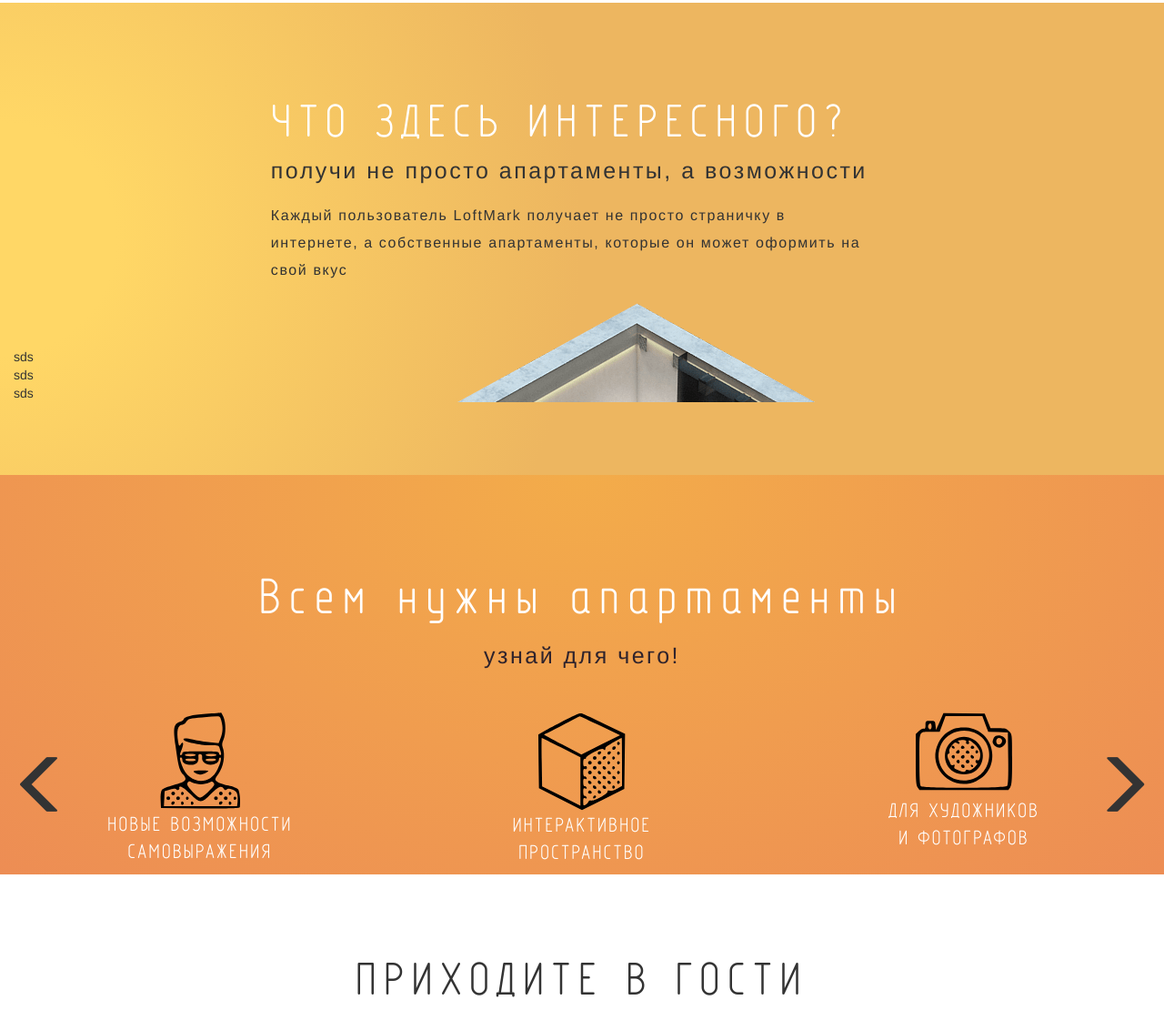
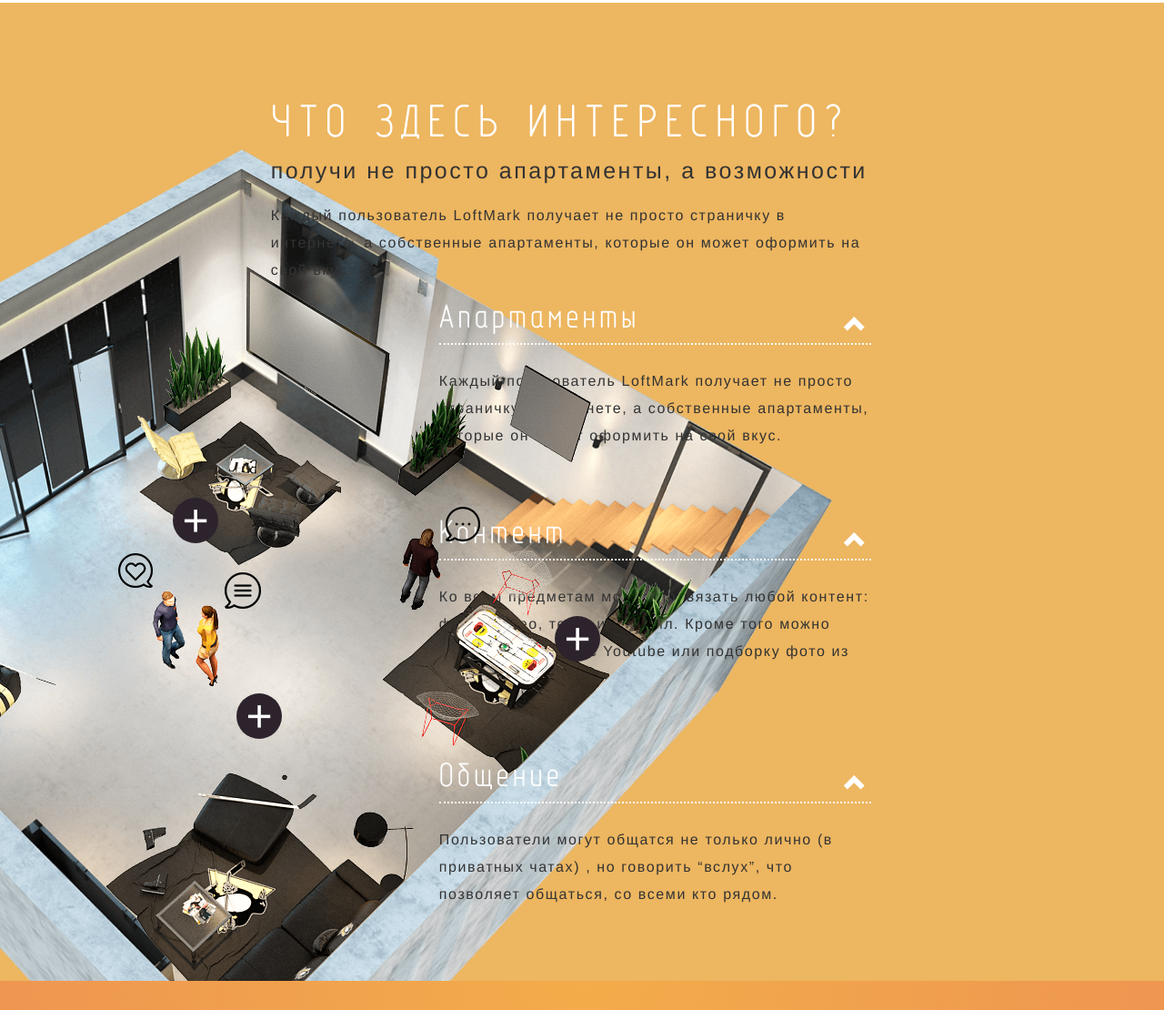
Before and after one commit to DenisKamensky/Tutmee, a website: page app/index.html in a window 1280 px wide. Shown: the part 1098-2208 px from the top of the page at 91% size. Drawn offline with Linux system fonts and the light colour scheme.

Commit message:
'apartments-back'

```diff
--- a/app/index.html
+++ b/app/index.html
@@ -174,15 +174,28 @@
 					<p class="room-heading__text">Каждый пользователь LoftMark получает не просто страничку в интернете, а собственные апартаменты, которые он может оформить на свой вкус</p>
 				</div>
 				<div class="room__visual visual">
-					<div class="visual__trigger"></div>
-					<div class="visual__trigger"></div>
-					<div class="visual__trigger"></div>
-					<div class="visual__external-img"><img src="" alt=""></div>
-					<div class="visual__external-img"><img src="" alt=""></div>
-					<div class="visual__external-img"><img src="" alt=""></div>
-					<div class="visual__text">sds</div>
-					<div class="visual__text">sds</div>
-					<div class="visual__text">sds</div>
+					<div class="visual__trigger visual__trigger_apartmens">+</div>
+					<div class="visual__trigger visual__trigger_content">+</div>
+					<div class="visual__trigger visual__trigger_social">+</div>
+					<div class="visual__external-img room__apartment-img"><img src="img/appartments-room.png"  alt=""></div>
+					<div class="visual__external-img room__content-img"><img src="img/room-content.png" alt=""></div>
+					<div class="visual__external-img room__social-img"><img src="img/social-room.png" alt=""></div>
+					<div class="visual__text visual-text">
+						<h3 class="visual-text__title">Апартаменты</h3>
+						<span class="glyphicon glyphicon-chevron-up visual-text__toggler" aria-hidden="true"></span>
+						<p class="visual-text__content">Каждый пользователь LoftMark получает не просто страничку в интернете, а собственные апартаменты, которые он может оформить на свой вкус.</p>
+					</div>
+					<div class="visual__text visual-text">
+						<h3 class="visual-text__title">Контент</h3>
+						<span class="glyphicon glyphicon-chevron-up visual-text__toggler" aria-hidden="true"></span>
+						<p class="visual-text__content">Ко всем предметам можно привязать любой контент: фото, видео, текст или файл. Кроме того можно подгружать видео с Youtube или подборку фото из Instagram.</p>
+					</div>
+					<div class="visual__text visual-text">
+						<h3 class="visual-text__title">Общение</h3>
+						<span class="glyphicon glyphicon-chevron-up visual-text__toggler" aria-hidden="true"></span>
+						<p class="visual-text__content">Пользователи могут общатся не только лично (в приватных чатах) , но говорить “вслух”, что позволяет общаться, со всеми кто рядом.</p>
+					</div>
+
 				</div>
 			</div>
 		</div>
--- a/app/main.sass
+++ b/app/main.sass
@@ -653,10 +653,19 @@ body
 	padding-top: 100px
 	padding-bottom: 80px
 	overflow: hidden
-	&__visual
-		background-image: url('../img/room-big.png')
-		background-repeat: no-repeat
-
+	background-image: url('../img/room-big.png')
+	background-repeat: no-repeat
+	background-size: 1320px
+	background-position: -405px 150px
+	&__apartment-img
+		left: -71px
+		bottom: -147px
+	&__content-img
+		left: 255px
+		top: -40px
+	&__social-img
+		left: 115px
+		top: 225px
 .room-heading
 		width: 660px
 		margin-left: auto
@@ -682,3 +691,74 @@ body
 			font-size: 16px
 			line-height: 1.875em
 			letter-spacing: 0.1em
+.visual-text
+	position: relative
+	width: 475px
+	margin-left: auto
+	margin-right: 24vw
+	&__title
+		color: #fff
+		border-bottom: 1px dotted #fff
+		border-width: 2px
+		font-size: 40px
+		font-family: 'OpenGost Type A TT', serif
+		line-height: 0.75em
+		padding-bottom: 0.375em
+		letter-spacing: 0.1em
+		display: block
+		margin-bottom: 0.625em
+	&__toggler
+		color: #fff
+		display: block
+		width: 35px
+		text-align: center
+		height: 48px
+		line-height: 48px
+		position: absolute
+		right: 0
+		top: 0
+		font-size: 25px
+		cursor: pointer
+	&__content
+		font-size: 16px
+		font-family: 'Helvetica'
+		letter-spacing: 0.1em
+		line-height: 1.875em
+		margin-bottom: 4.6875em
+	&:last-of-type
+		.visual-text__content
+			margin-bottom: 0
+.visual
+	position: relative
+	&__external-img
+		display: inline-block
+		position: absolute
+		z-index: 1
+	&__trigger
+		position: absolute
+		cursor: pointer
+		color: #fff
+		font-size: 50px
+		height: 50px
+		width: 50px
+		line-height: 50px
+		border-radius: 50%
+		box-sizing: border-box
+		text-align: center
+		color: #fff
+		background-color: #2d232c
+		z-index: 2
+		transition: background .3s
+		&_apartmens
+			top: 430px
+			left: 245px
+		&_content
+			top: 345px
+			left: 595px
+		&_social
+			top: 215px
+			left: 175px
+		&_enabled,&:hover
+			border: 1px solid #fff
+			background-color: #33a296
+			line-height: 48px
--- a/gulpfile.js
+++ b/gulpfile.js
@@ -26,7 +26,8 @@ gulp.task('sass', function () {
     	browsers: ['last 30 versions'],
     	cascade: false
     }))
-    .pipe(gulp.dest('./app/css'));
+    .pipe(gulp.dest('./app/css'))
+    .pipe(browserSync.stream());
 });
 gulp.task('server', function() {
     browserSync.init({
@@ -35,7 +36,8 @@ gulp.task('server', function() {
         }
     });
     gulp.watch("app/*.html").on('change', browserSync.reload);
-    gulp.watch("app/css/*.css").on('change', browserSync.reload);
+    // gulp.watch("app/css/*.css").on('change', browserSync.reload);
+    gulp.watch('./app/*.sass',['sass'])
     gulp.watch("app/**/*.js").on('change', browserSync.reload);
 });
 gulp.task('build', function () {
```
Also changed, not shown: app/css/main.css, app/img/appartments-room.png (added), app/img/room-content.png (added), app/img/social-room.png (added), no-comp/banner-bg.png (deleted), no-comp/form-img.png (deleted), no-comp/logo.png (deleted), no-comp/room-big.png (deleted), no-comp/room1.jpg (deleted), no-comp/room3.jpg (deleted), no-comp/studio-logo.png (deleted), 1 other file.
